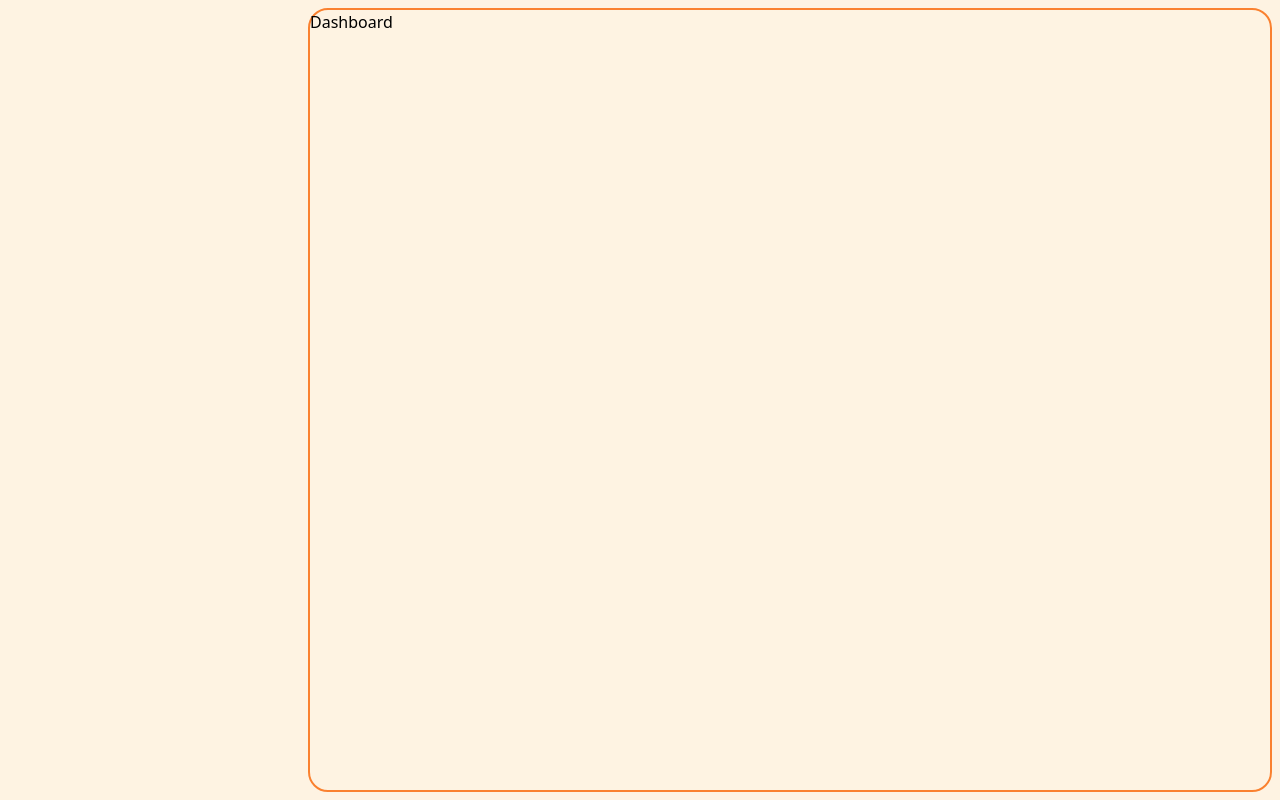
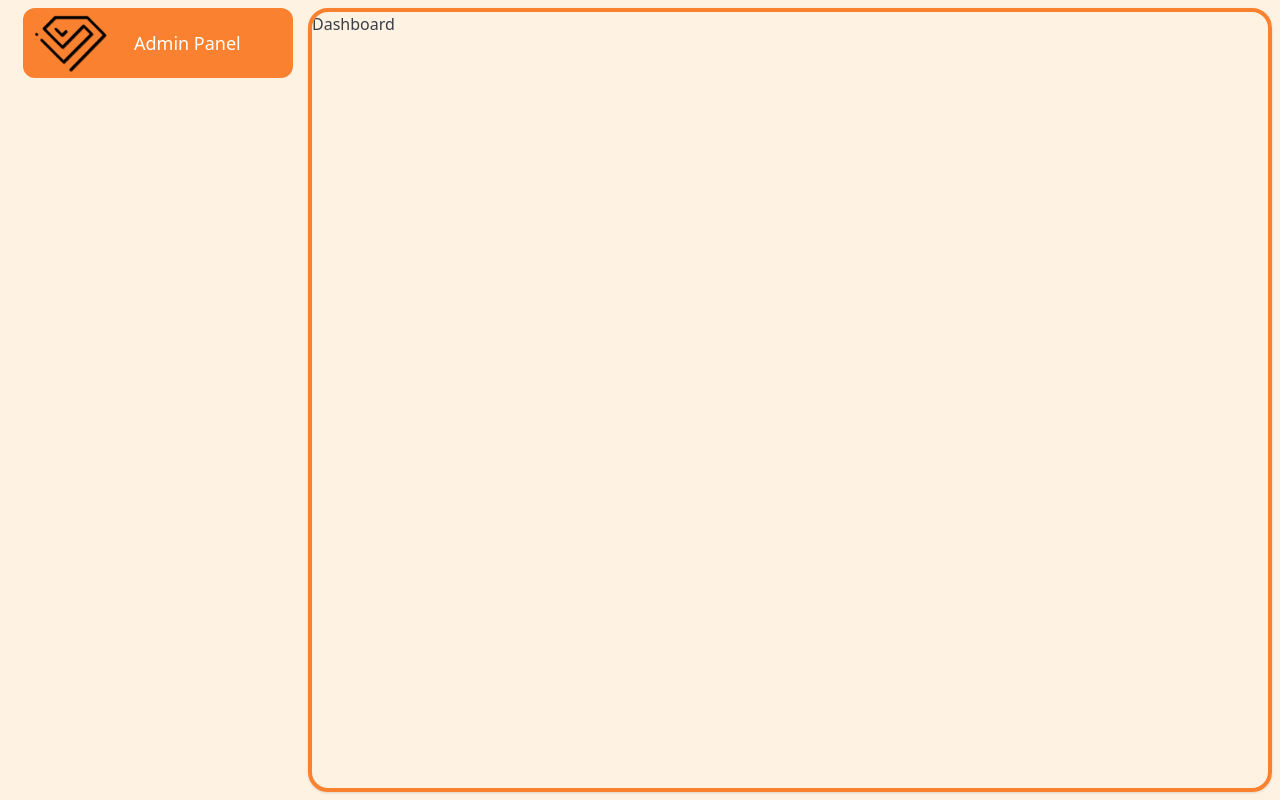
Before and after one commit to Jonny12341234641/react-cosmatic-shop, a React (Vite) app: page /admin in a window 1280 px wide. Built offline with nearby package versions, Linux system fonts and the light colour scheme.

Commit message:
feat: add react-icons dependency and update AdminPage layout for improved UI

```diff
--- a/package.json
+++ b/package.json
@@ -15,6 +15,7 @@
         "react": "^19.2.0",
         "react-dom": "^19.2.0",
         "react-hot-toast": "^2.6.0",
+        "react-icons": "^5.5.0",
         "react-router-dom": "^7.10.0",
         "tailwindcss": "^4.1.17"
     },
--- a/src/components/header.jsx
+++ b/src/components/header.jsx
@@ -1,4 +1,5 @@
 import { Toaster } from "react-hot-toast";
+import { Link } from "react-router-dom";
 
 export default function Header(){
     return(
--- a/src/pages/adminPage.jsx
+++ b/src/pages/adminPage.jsx
@@ -3,16 +3,21 @@ import { Route, Routes } from "react-router-dom";
 export default function AdminPage() {
     return (
         <>
-            <div className="w-full h-full bg-primary flex flex-row p-2">
-                <div className="w-[300px] h-full bg-primary">
-
+            <div className="w-full h-full bg-primary flex flex-row p-2 text-secondary">
+                <div className="w-[300px] h-full bg-primary flex flex-col text-white items-center gap-[20px]">
+                    <div className="flex flex-row w-[90%] h-[70px] bg-accent items-center rounded-xl">
+                        <img className="h-[95px] object-cover" src="/logo.png" alt="" />
+                        <span className="text-white text-lg ml-4">Admin Panel</span>
+                    </div>
                 </div>
-                <div className="w-[calc(100%-300px)] h-full border-2 border-accent rounded-[20px]">
-                    <Routes path="/">
-                        <Route path="/" element={<h1>Dashboard</h1>}></Route>
-                        <Route path="/products" element={<h1>Products</h1>}></Route>
-                        <Route path="/orders" element={<h1>Orders</h1>}></Route>
-                    </Routes>
+                <div className="w-[calc(100%-300px)] h-full border-[4px] border-accent rounded-[20px] overflow-hidden shadow">
+                    <div className="h-full width-full max-width-full max-h-full overflow-y-scroll">
+                        <Routes path="/">
+                            <Route path="/" element={<h1>Dashboard</h1>}></Route>
+                            <Route path="/products" element={<h1>Products</h1>}></Route>
+                            <Route path="/orders" element={<h1>Orders</h1>}></Route>
+                        </Routes>
+                    </div>
                 </div>
             </div>
         </>
```
Also changed, not shown: 1 other file (tests, documents, lock files or other folders).
